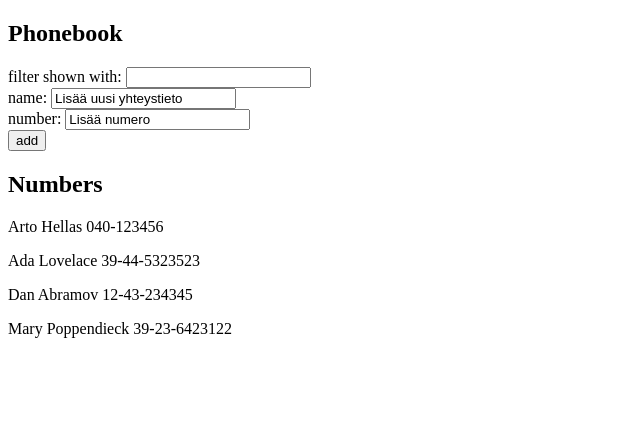
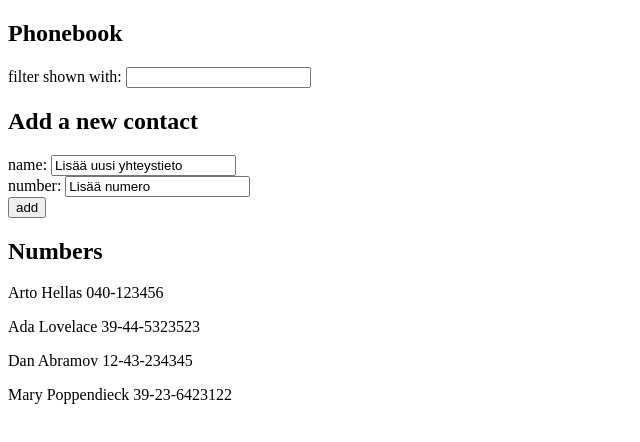
Before and after one commit to z0nsk1/FullStackOpen23, a React (Create React App) app in the folder osa2/puhelinluettelo/: page / in a window 1280 px wide. Shown: the top 442 px of the page, without its empty margins (0-640 px from the left). Built offline with nearby package versions, Linux system fonts and the light colour scheme.

Commit message:
tehtävä 2.10

```diff
--- a/osa2/puhelinluettelo/src/App.js
+++ b/osa2/puhelinluettelo/src/App.js
@@ -1,4 +1,26 @@
 import { useState } from 'react'
+
+const Filter = ({filter, handleFilter}) => (
+  <form>
+  <div> filter shown with: <input value={filter} onChange={handleFilter}/></div>
+  </form>
+)
+
+const Persons = ({persons, filter}) => {
+  const personsToShow = persons.filter(person => person.name.toLowerCase().startsWith(filter.toLowerCase()))
+  return (
+    <div>
+     {personsToShow.map(person => <p key={person.name}>{person.name} {person.number}</p>)}
+    </div>
+)}
+
+const AddPerson = ({addPerson, newName, newNumber, handleNewName, handleNewNumber}) => (
+  <form onSubmit={addPerson}>
+  <div> name: <input value={newName} onChange={handleNewName}/></div>
+  <div> number: <input value={newNumber} onChange={handleNewNumber}/></div>
+  <div><button type="submit">add</button></div>
+</form>
+)
 
 const App = () => {
   const [persons, setPersons] = useState([
@@ -31,9 +53,6 @@ const addPerson = (event) => {
   setNewNumber('')
 }
 
-console.log('personToShow filter: ', filter)
-const personsToShow = persons.filter(person => person.name.toLowerCase().startsWith(filter.toLowerCase()))
-
 // Nimikentän tapahtumankäsittelijä
 const handleNewName = (event) => {
   console.log(event.target.value)
@@ -54,18 +73,11 @@ const handleFilter = (event) => {
   return (
     <div>
       <h2>Phonebook</h2>
-      <form>
-        <div> filter shown with: <input value={filter} onChange={handleFilter}/></div>
-      </form>
-      <form onSubmit={addPerson}>
-        <div> name: <input value={newName} onChange={handleNewName}/></div>
-        <div> number: <input value={newNumber} onChange={handleNewNumber}/></div>
-        <div><button type="submit">add</button></div>
-      </form>
+      <Filter filter={filter} handleFilter={handleFilter}/>
+      <h2>Add a new contact</h2>
+      <AddPerson addPerson={addPerson} newName={newName} newNumber={newNumber} handleNewName={handleNewName} handleNewNumber={handleNewNumber}/>
       <h2>Numbers</h2>
-      <div>
-        {personsToShow.map(person => <p key={person.name}>{person.name} {person.number}</p>)}
-      </div>
+      <Persons persons={persons} filter={filter}/>
     </div>
   )
 
```
